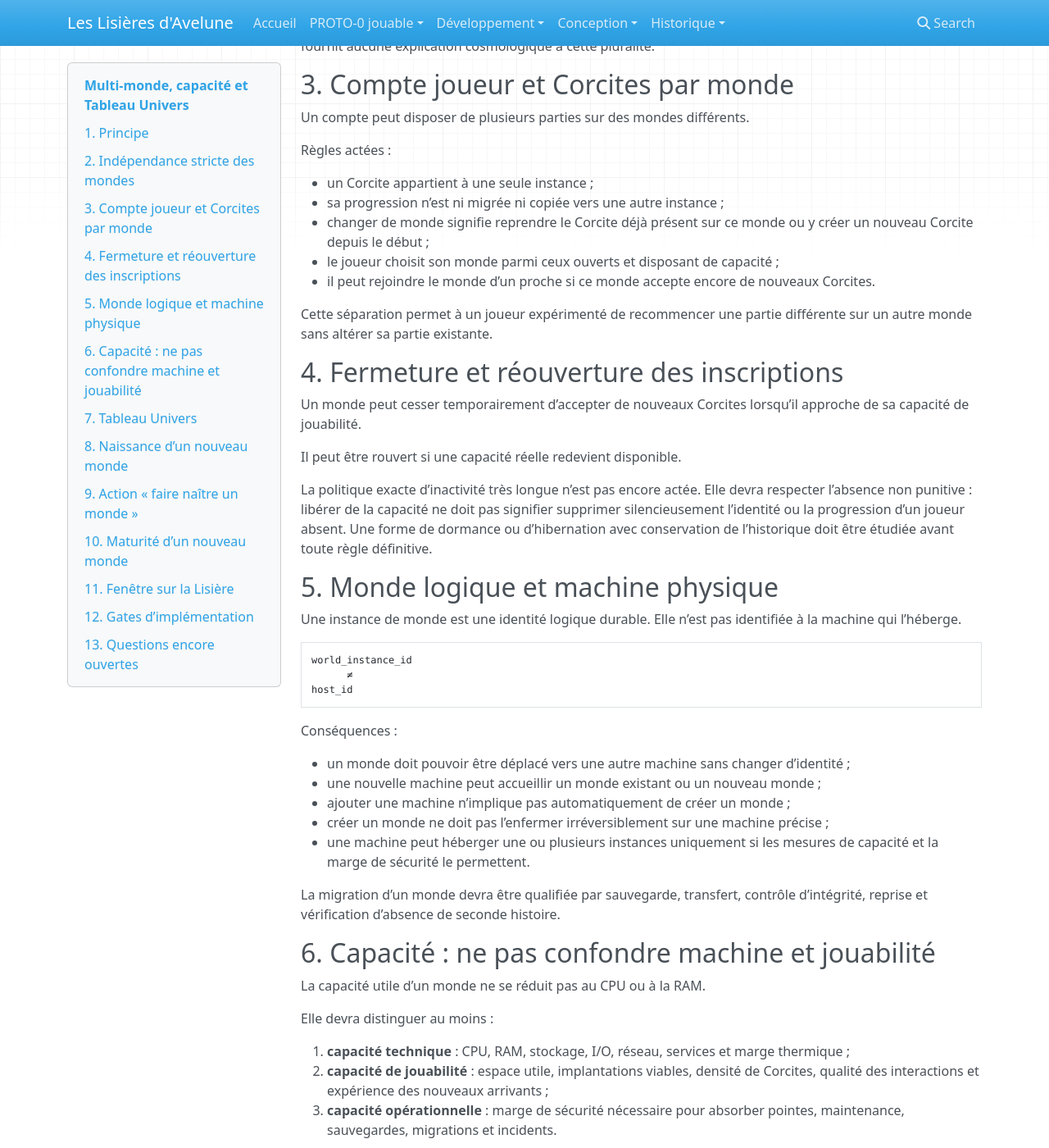
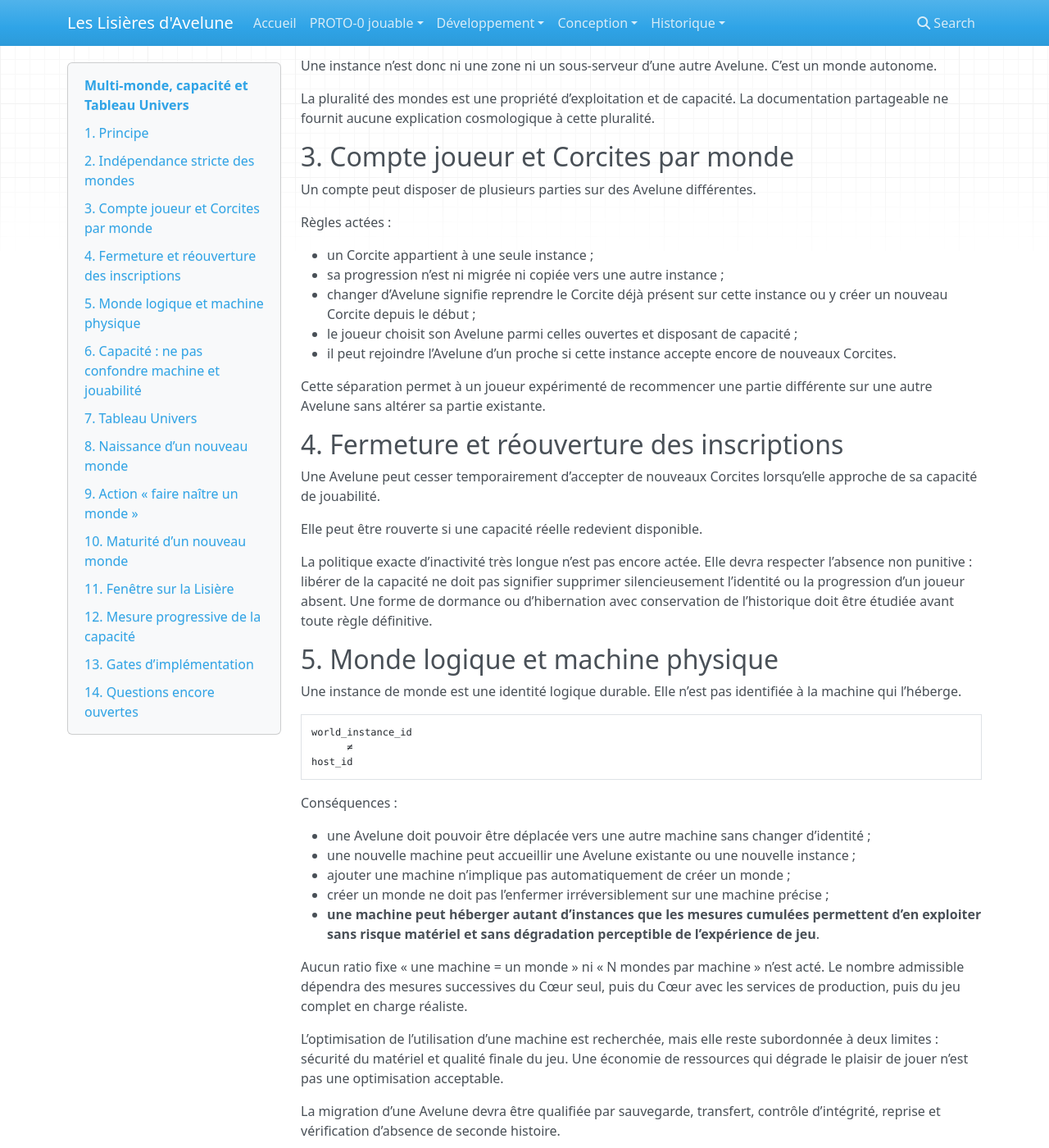
Before and after one commit to Abeliome-Officiel/les-lisieres-avelune, an MkDocs documentation site: the page built from docs/33_multi_monde_capacite_et_tableau_univers.md, in a window 1280 px wide and 1400 px high, scrolled down 937 px. Shown: the whole window at 82% size. Built offline with MkDocs 1.6.1, drawn with Linux system fonts in a browser that asks for light colours; nearby versions of some CDN libraries; some of the changed text lies outside the part shown.

Commit message:
docs: préciser capacité hôte et terminologie des Avelune

````diff
--- a/docs/33_multi_monde_capacite_et_tableau_univers.md
+++ b/docs/33_multi_monde_capacite_et_tableau_univers.md
@@ -1,23 +1,25 @@
 # Multi-monde, capacité et Tableau Univers
 
-> **Statut : architecture partageable — v0.1**
+> **Statut : architecture partageable — v0.2**
 > Date : 18 août 2026
 > Ce document décrit l’architecture d’exploitation multi-instance sans exposer le background réservé ni les recettes du Cœur.
 
 ## 1. Principe
 
-Le « monde partagé unique » s’applique à **chaque instance de production** : tous les joueurs d’un même monde partagent une seule histoire canonique, un seul état du monde et un seul Cœur autoritaire pour cette instance.
+Le « monde partagé unique » s’applique à **chaque instance de production** : tous les joueurs d’une même Avelune partagent une seule histoire canonique, un seul état du monde et un seul Cœur autoritaire pour cette instance.
 
-Le service Avelune n’est toutefois pas obligé de faire tenir toute sa population humaine dans une seule instance. Lorsque la capacité de jouabilité d’un monde devient insuffisante, une nouvelle instance indépendante peut être préparée et ouverte.
+Le service Avelune n’est toutefois pas obligé de faire tenir toute sa population humaine dans une seule instance. Lorsque la capacité de jouabilité d’une Avelune devient insuffisante, une nouvelle instance indépendante peut être préparée et ouverte.
 
 ```text
 service Avelune
-├── monde A → Cœur A → histoire A
-├── monde B → Cœur B → histoire B
-└── monde C → Cœur C → histoire C
+├── Avelune A → Cœur A → histoire A
+├── Avelune B → Cœur B → histoire B
+└── Avelune C → Cœur C → histoire C
 ```
 
-Les mondes obéissent au même socle de lois et de genèse versionné, mais disposent d’identités, seeds privées, âges, états et histoires distincts.
+Les Avelune obéissent au même socle de lois et de genèse versionné, mais disposent d’identités, seeds privées, âges, états et histoires distincts.
+
+**Terminologie :** une **Lisière** est une composante propre à chaque Avelune ; elle n’est pas le nom de l’instance entière. Pour distinguer les instances, la terminologie de travail reste **Avelune A, Avelune B, Avelune C** jusqu’à définition éventuelle de noms publics.
 
 ## 2. Indépendance stricte des mondes
 
@@ -31,29 +33,29 @@ Deux instances de production n’échangent pas :
 - progression de gameplay ;
 - conséquences de jeu.
 
-Une instance n’est donc ni une zone ni un sous-serveur d’un autre monde. C’est un monde autonome.
+Une instance n’est donc ni une zone ni un sous-serveur d’une autre Avelune. C’est un monde autonome.
 
 La pluralité des mondes est une propriété d’exploitation et de capacité. La documentation partageable ne fournit aucune explication cosmologique à cette pluralité.
 
 ## 3. Compte joueur et Corcites par monde
 
-Un compte peut disposer de plusieurs parties sur des mondes différents.
+Un compte peut disposer de plusieurs parties sur des Avelune différentes.
 
 Règles actées :
 
 - un Corcite appartient à une seule instance ;
 - sa progression n’est ni migrée ni copiée vers une autre instance ;
-- changer de monde signifie reprendre le Corcite déjà présent sur ce monde ou y créer un nouveau Corcite depuis le début ;
-- le joueur choisit son monde parmi ceux ouverts et disposant de capacité ;
-- il peut rejoindre le monde d’un proche si ce monde accepte encore de nouveaux Corcites.
+- changer d’Avelune signifie reprendre le Corcite déjà présent sur cette instance ou y créer un nouveau Corcite depuis le début ;
+- le joueur choisit son Avelune parmi celles ouvertes et disposant de capacité ;
+- il peut rejoindre l’Avelune d’un proche si cette instance accepte encore de nouveaux Corcites.
 
-Cette séparation permet à un joueur expérimenté de recommencer une partie différente sur un autre monde sans altérer sa partie existante.
+Cette séparation permet à un joueur expérimenté de recommencer une partie différente sur une autre Avelune sans altérer sa partie existante.
 
 ## 4. Fermeture et réouverture des inscriptions
 
-Un monde peut cesser temporairement d’accepter de nouveaux Corcites lorsqu’il approche de sa capacité de jouabilité.
+Une Avelune peut cesser temporairement d’accepter de nouveaux Corcites lorsqu’elle approche de sa capacité de jouabilité.
 
-Il peut être rouvert si une capacité réelle redevient disponible.
+Elle peut être rouverte si une capacité réelle redevient disponible.
 
 La politique exacte d’inactivité très longue n’est pas encore actée. Elle devra respecter l’absence non punitive : libérer de la capacité ne doit pas signifier supprimer silencieusement l’identité ou la progression d’un joueur absent. Une forme de dormance ou d’hibernation avec conservation de l’historique doit être étudiée avant toute règle définitive.
 
@@ -69,23 +71,29 @@ host_id
 
 Conséquences :
 
-- un monde doit pouvoir être déplacé vers une autre machine sans changer d’identité ;
-- une nouvelle machine peut accueillir un monde existant ou un nouveau monde ;
+- une Avelune doit pouvoir être déplacée vers une autre machine sans changer d’identité ;
+- une nouvelle machine peut accueillir une Avelune existante ou une nouvelle instance ;
 - ajouter une machine n’implique pas automatiquement de créer un monde ;
 - créer un monde ne doit pas l’enfermer irréversiblement sur une machine précise ;
-- une machine peut héberger une ou plusieurs instances uniquement si les mesures de capacité et la marge de sécurité le permettent.
+- **une machine peut héberger autant d’instances que les mesures cumulées permettent d’en exploiter sans risque matériel et sans dégradation perceptible de l’expérience de jeu**.
 
-La migration d’un monde devra être qualifiée par sauvegarde, transfert, contrôle d’intégrité, reprise et vérification d’absence de seconde histoire.
+Aucun ratio fixe « une machine = un monde » ni « N mondes par machine » n’est acté. Le nombre admissible dépendra des mesures successives du Cœur seul, puis du Cœur avec les services de production, puis du jeu complet en charge réaliste.
+
+L’optimisation de l’utilisation d’une machine est recherchée, mais elle reste subordonnée à deux limites : sécurité du matériel et qualité finale du jeu. Une économie de ressources qui dégrade le plaisir de jouer n’est pas une optimisation acceptable.
+
+La migration d’une Avelune devra être qualifiée par sauvegarde, transfert, contrôle d’intégrité, reprise et vérification d’absence de seconde histoire.
 
 ## 6. Capacité : ne pas confondre machine et jouabilité
 
-La capacité utile d’un monde ne se réduit pas au CPU ou à la RAM.
+La capacité utile d’une Avelune ne se réduit pas au CPU ou à la RAM.
 
 Elle devra distinguer au moins :
 
 1. **capacité technique** : CPU, RAM, stockage, I/O, réseau, services et marge thermique ;
 2. **capacité de jouabilité** : espace utile, implantations viables, densité de Corcites, qualité des interactions et expérience des nouveaux arrivants ;
 3. **capacité opérationnelle** : marge de sécurité nécessaire pour absorber pointes, maintenance, sauvegardes, migrations et incidents.
+
+Les valeurs de ces capacités ne sont pas définissables correctement tant que le jeu correspondant n’est pas suffisamment développé et instrumenté. Elles seront mesurées progressivement pendant les phases de développement puis réévaluées sur le produit réel.
 
 Le seuil d’ouverture/fermeture est une décision d’exploitation mesurée. Il ne doit pas être enfoui dans les lois biologiques du Cœur.
 
@@ -107,11 +115,11 @@ Il doit permettre de voir au minimum :
 - leurs alertes ;
 - un accès vers le Tableau Monde de l’instance sélectionnée.
 
-Le Tableau Monde reste l’outil d’observation détaillée d’un monde particulier. Le Tableau Univers sert au pilotage de l’ensemble des instances.
+Le Tableau Monde reste l’outil d’observation détaillée d’une Avelune particulière. Le Tableau Univers sert au pilotage de l’ensemble des instances.
 
 ## 8. Naissance d’un nouveau monde
 
-La création d’un monde ne doit pas être déclenchée parce qu’un Cœur existant est « trop vieux » ou parce que son facteur temporel doit être modifié.
+La création d’une nouvelle Avelune ne doit pas être déclenchée parce qu’un Cœur existant est « trop vieux » ou parce que son facteur temporel doit être modifié.
 
 La planification est extérieure au Cœur.
 
@@ -123,17 +131,19 @@ Le Tableau Univers peut estimer le besoin d’une nouvelle instance à partir de
 - tendance de croissance ;
 - marge de sécurité ;
 - délai de provisionnement ;
-- délai estimé pour qu’un nouveau monde atteigne son état d’accueil.
+- délai estimé pour qu’une nouvelle Avelune atteigne son état d’accueil.
 
 Le principe de l’alerte est :
 
 ```text
-saturation prévisible du monde ouvert
+saturation prévisible des Avelune ouvertes
         comparée à
 provisionnement + genèse/maturation + marge
 ```
 
-Si le nouveau monde risquerait d’être prêt trop tard, le système doit signaler qu’il faut envisager sa naissance.
+Les seuils ne sont pas figés maintenant. Ils devront être estimés à partir des inscriptions réellement observées, de leur tendance, de l’incertitude de projection et des délais opérationnels mesurés. Analyse statistique et probabilité servent à décider assez tôt sans créer des mondes inutilement.
+
+Si une nouvelle Avelune risquerait d’être prête trop tard, le système doit signaler qu’il faut envisager sa naissance.
 
 Cette prévision ne modifie jamais la seed, la biologie, les lois ou l’horloge des mondes existants.
 
@@ -163,7 +173,7 @@ gate de maturité / accueil
 ouverture aux joueurs
 ```
 
-L’automatisation complète n’est pas actée. Elle ne sera envisagée qu’après qualification de plusieurs créations, reprises et migrations.
+Le niveau maximal d’automatisation n’est pas encore défini. Il pourra aller d’une simple assistance à une automatisation importante si l’exploitation réelle montre que cela est utile et sûr.
 
 ## 10. Maturité d’un nouveau monde
 
@@ -173,15 +183,36 @@ Le futur gate d’accueil devra refléter un état de préparation du monde. Ses
 
 Deux seeds différentes peuvent donc atteindre leur état d’accueil à des moments différents sans qu’on modifie leur biologie pour respecter un calendrier commercial.
 
+À ce stade, la définition précise de « prêt à recevoir des joueurs » reste ouverte ; elle devra être construite à partir des futurs besoins du gameplay et de l’état réellement observable du Cœur.
+
 ## 11. Fenêtre sur la Lisière
 
-La Fenêtre sur la Lisière doit pouvoir observer plusieurs instances de production sans mélanger leurs histoires.
+Chaque Avelune possède sa propre Lisière. La Fenêtre sur la Lisière doit pouvoir observer plusieurs Avelune de production sans mélanger leurs histoires.
 
-Un sélecteur simple de Lisière/instance, par exemple un menu déroulant, constitue l’interaction minimale retenue. Changer de sélection change la source canonique observée ; cela ne déplace pas un Corcite et ne modifie aucun monde.
+Un sélecteur simple d’**Avelune**, par exemple un menu déroulant Avelune A / Avelune B / Avelune C, constitue l’interaction minimale retenue. Changer de sélection change la source canonique observée ; cela ne déplace pas un Corcite et ne modifie aucun monde.
 
-Le libellé et la présentation publics ne doivent révéler aucun background réservé.
+Le libellé public final reste ouvert. La terminologie de travail Avelune A/B/C est provisoire mais correcte ; « Lisière A/B/C » ne doit pas servir de synonyme technique d’une instance entière.
 
-## 12. Gates d’implémentation
+## 12. Mesure progressive de la capacité
+
+La capacité multi-instance doit être apprise au fil du développement plutôt que supposée aujourd’hui.
+
+Ordre de mesure prévu :
+
+1. coût permanent d’un Cœur seul ;
+2. croissance de ses données et coût de sa persistance ;
+3. coût d’un Cœur avec ses services de lecture/observation ;
+4. coût cumulé des interpréteurs et services serveur réellement nécessaires ;
+5. coût du jeu produit ;
+6. essais de plusieurs instances simultanées sur une machine ;
+7. essais de charge joueurs ;
+8. définition de marges d’exploitation et de placement par host à partir des mesures.
+
+Une mesure obtenue à une phase ne doit pas être extrapolée comme capacité finale du jeu si des composants importants manquent encore.
+
+La première étape opérationnelle après qualification biologique est donc de mesurer un Cœur unique en fonctionnement continu réel avant de tenter de déduire combien d’instances pourront partager une machine.
+
+## 13. Gates d’implémentation
 
 Avant d’ouvrir réellement plusieurs mondes, l’architecture doit démontrer :
 
@@ -196,16 +227,16 @@ Avant d’ouvrir réellement plusieurs mondes, l’architecture doit démontrer
 - association compte ↔ Corcite ↔ monde explicite ;
 - fonctionnement du Tableau Univers sans devenir une dépendance de survie des Cœurs.
 
-## 13. Questions encore ouvertes
+## 14. Questions encore ouvertes
 
 Restent à mesurer ou concevoir :
 
-- capacité jouable exacte d’un monde ;
-- seuils et marges d’alerte ;
+- capacité jouable exacte d’une Avelune ;
+- seuils et marges d’alerte, qui devront être dérivés des observations et projections réelles ;
 - définition de l’inactivité très longue ;
 - mécanisme non punitif de libération de capacité ;
 - critères exacts de maturité avant ouverture ;
-- nombre d’instances admissible par machine ;
+- nombre d’instances admissible par machine à chaque stade de développement puis en production ;
 - stratégie de placement sur les hosts ;
 - niveau futur d’automatisation de la naissance ;
-- noms et présentation publique des différentes Lisières/instances.
+- noms et présentation publique des différentes Avelune.
````
